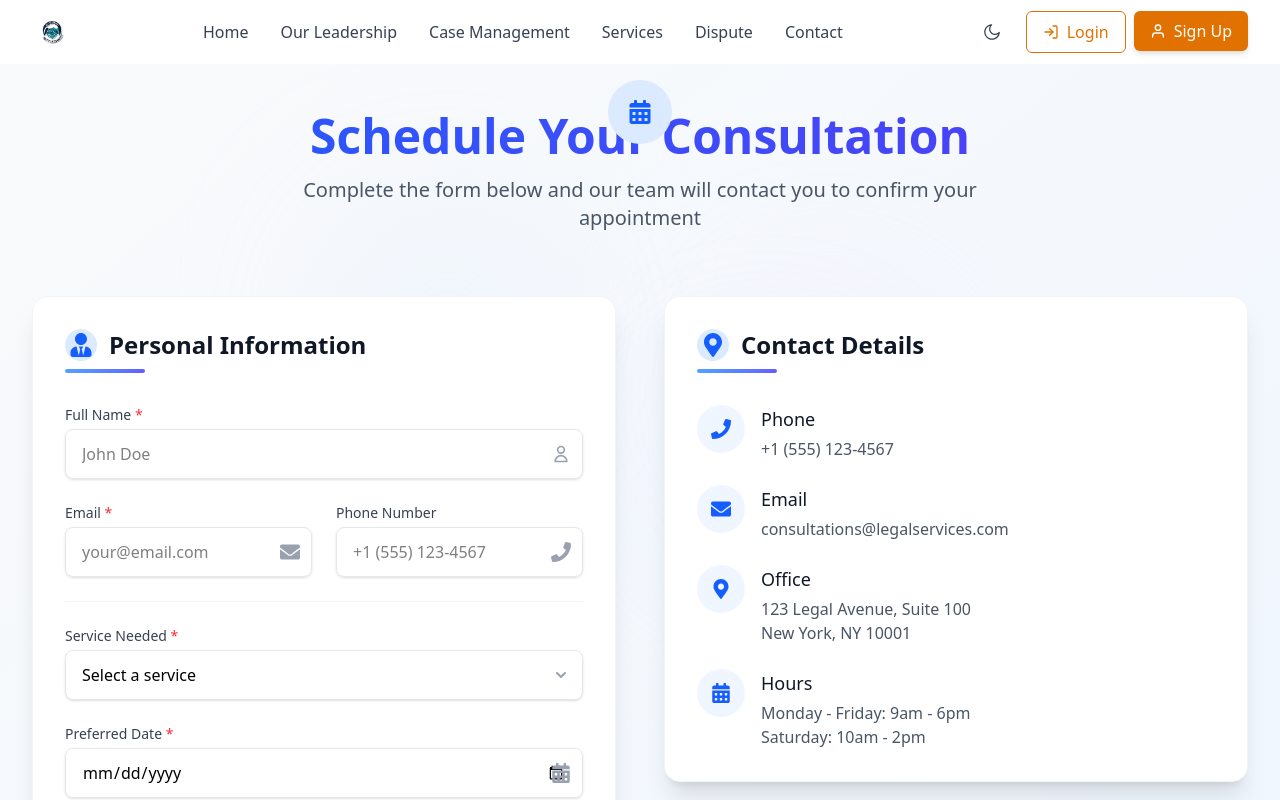
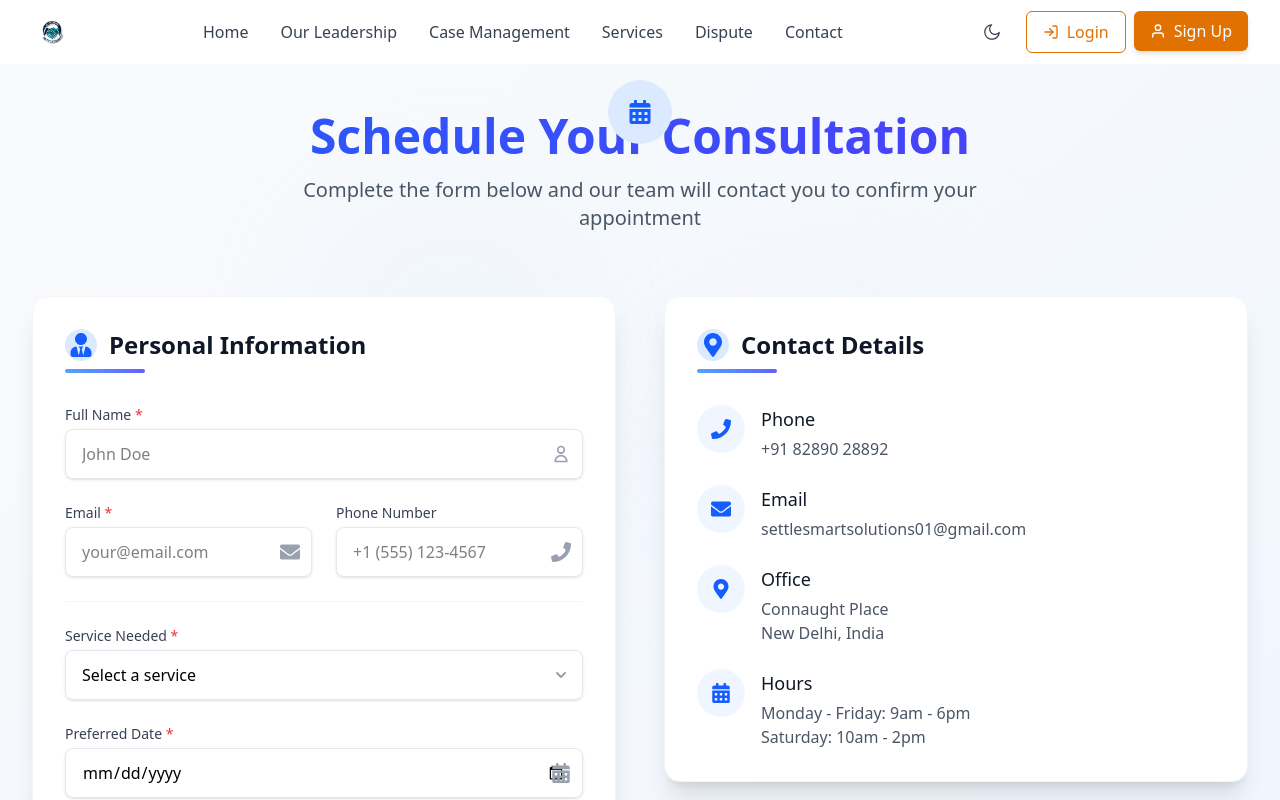
Before and after one commit to Mohithh/ExpertMate, a Next.js app: page /ConsultationPage in a window 1280 px wide. Shown: the top 800 px of the page. Built offline with nearby package versions, Linux system fonts and the light colour scheme.

Commit message:
all new change

```diff
--- a/app/ConsultationPage/page.js
+++ b/app/ConsultationPage/page.js
@@ -302,7 +302,7 @@ const ConsultationPage = () => {
                     <div className="ml-4">
                       <h3 className="text-lg font-medium text-gray-900">Phone</h3>
                       <p className="mt-1 text-gray-600">
-                        <a href="tel:+15551234567" className="hover:text-blue-600 transition-colors">+1 (555) 123-4567</a>
+                        <a href="tel:+15551234567" className="hover:text-blue-600 transition-colors">+91 82890 28892</a>
                       </p>
                     </div>
                   </div>
@@ -316,7 +316,7 @@ const ConsultationPage = () => {
                     <div className="ml-4">
                       <h3 className="text-lg font-medium text-gray-900">Email</h3>
                       <p className="mt-1 text-gray-600">
-                        <a href="mailto:consultations@legalservices.com" className="hover:text-blue-600 transition-colors">consultations@legalservices.com</a>
+                        <a href="mailto:consultations@legalservices.com" className="hover:text-blue-600 transition-colors">settlesmartsolutions01@gmail.com</a>
                       </p>
                     </div>
                   </div>
@@ -329,8 +329,9 @@ const ConsultationPage = () => {
                     </div>
                     <div className="ml-4">
                       <h3 className="text-lg font-medium text-gray-900">Office</h3>
-                      <p className="mt-1 text-gray-600">123 Legal Avenue, Suite 100</p>
-                      <p className="text-gray-600">New York, NY 10001</p>
+                      <p className="mt-1 text-gray-600">Connaught Place
+                      </p>
+                      <p className="text-gray-600">New Delhi, India</p>
                     </div>
                   </div>
 
```
